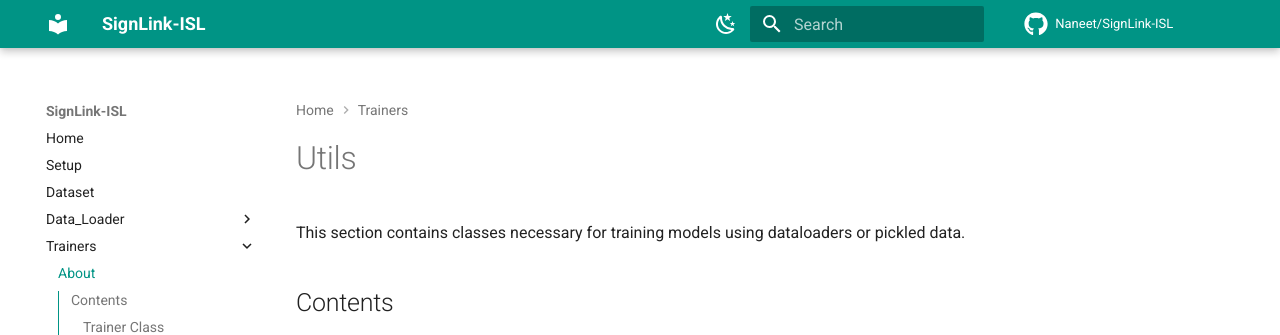
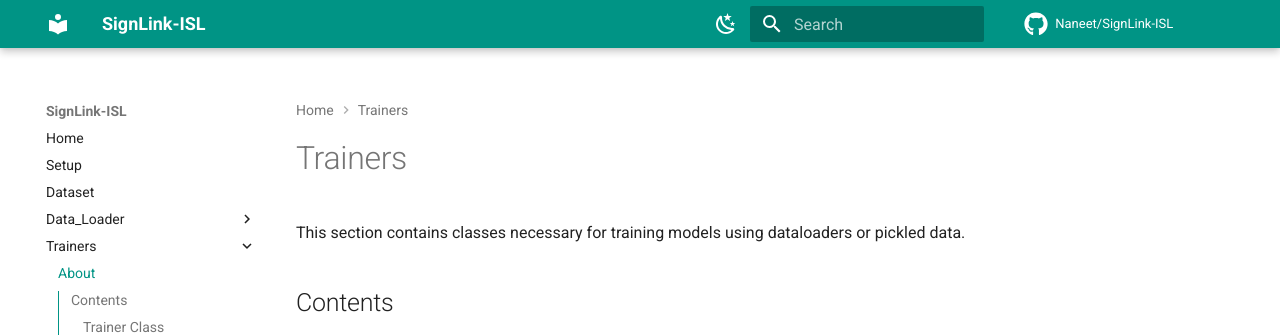
Before and after one commit to BARKKNIGHT/SignLink-ISL-Docs, an MkDocs documentation site: the page built from docs/trainers/index.md, in a window 1280 px wide. Shown: the top 335 px of the page. Built offline with MkDocs 1.6.1 and Material for MkDocs 9.7.7, drawn with Linux system fonts in a browser that asks for light colours; comment, search, counter and statistics services are not loaded.

Commit message:
__something__

```diff
--- a/docs/trainers/index.md
+++ b/docs/trainers/index.md
@@ -1,4 +1,4 @@
-# Utils
+# Trainers
 
 This section contains classes necessary for training models using dataloaders or pickled data.
 
```
Also changed, not shown: docs/trainer/trainer.md (deleted), docs/trainer/trainer_batch_slice.md (deleted), docs/trainer/trainer_pickle.md (deleted), docs/trainer/trainer_pickle_preload.md (deleted).
